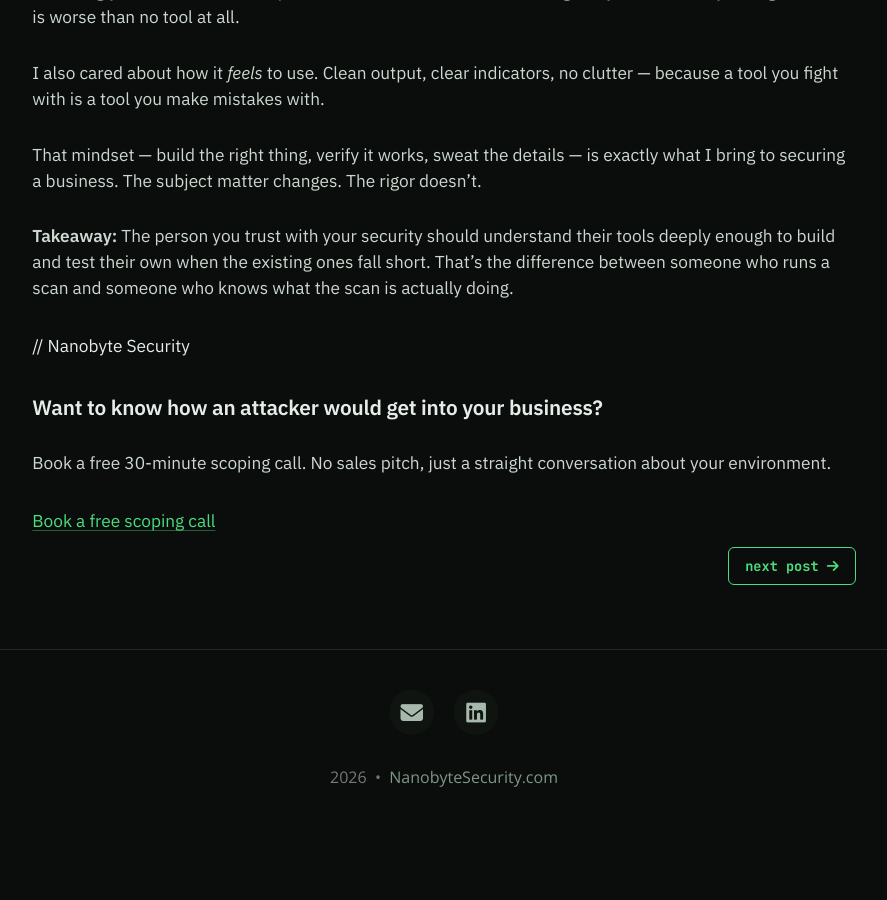
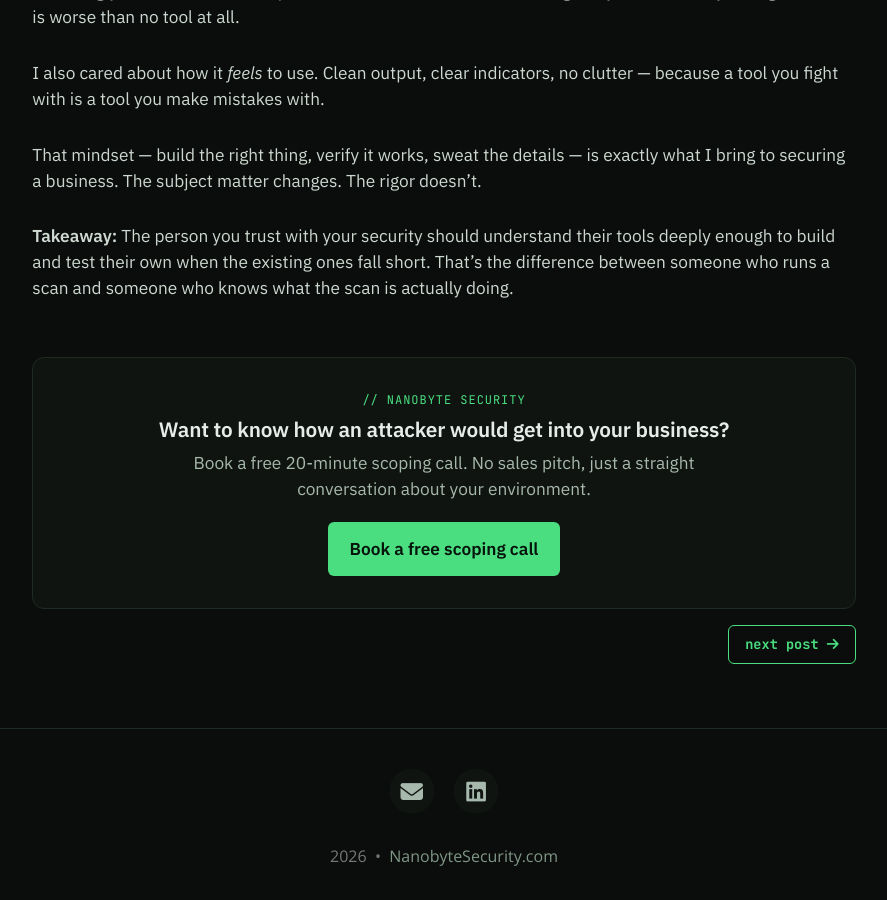
Before and after one commit to nanobyte-security/blog.nanobytesecurity.github.io, a Jekyll site: the page built from _posts/2026-05-01-chainforge.md, in a window 1280 px wide and 900 px high, scrolled down 1529 px. Shown: the whole window, without its empty margins (196-1083 px from the left). Built offline with Jekyll 4.4.1, drawn with Linux system fonts in a browser that asks for light colours; before the commit the page ends 2350 px from its top, so only the background shows below that.

Commit message:
Update post-cta.html

```diff
--- a/_includes/post-cta.html
+++ b/_includes/post-cta.html
@@ -1,6 +1,6 @@
-<div id="nb-post-cta">
-  <div class="nb-cta-eyebrow">// Nanobyte Security</div>
+<div class="nb-post-cta">
+  <div class="nb-eyebrow">// Nanobyte Security</div>
   <h3>Want to know how an attacker would get into your business?</h3>
-  <p>Book a free 30-minute scoping call. No sales pitch, just a straight conversation about your environment.</p>
-  <a class="nb-cta-btn" href="https://calendly.com/alex-nanobytesecurity/30min">Book a free scoping call</a>
+  <p>Book a free 20-minute scoping call. No sales pitch, just a straight conversation about your environment.</p>
+  <a class="nb-btn" href="[CALENDAR LINK]">Book a free scoping call</a>
 </div>
```
